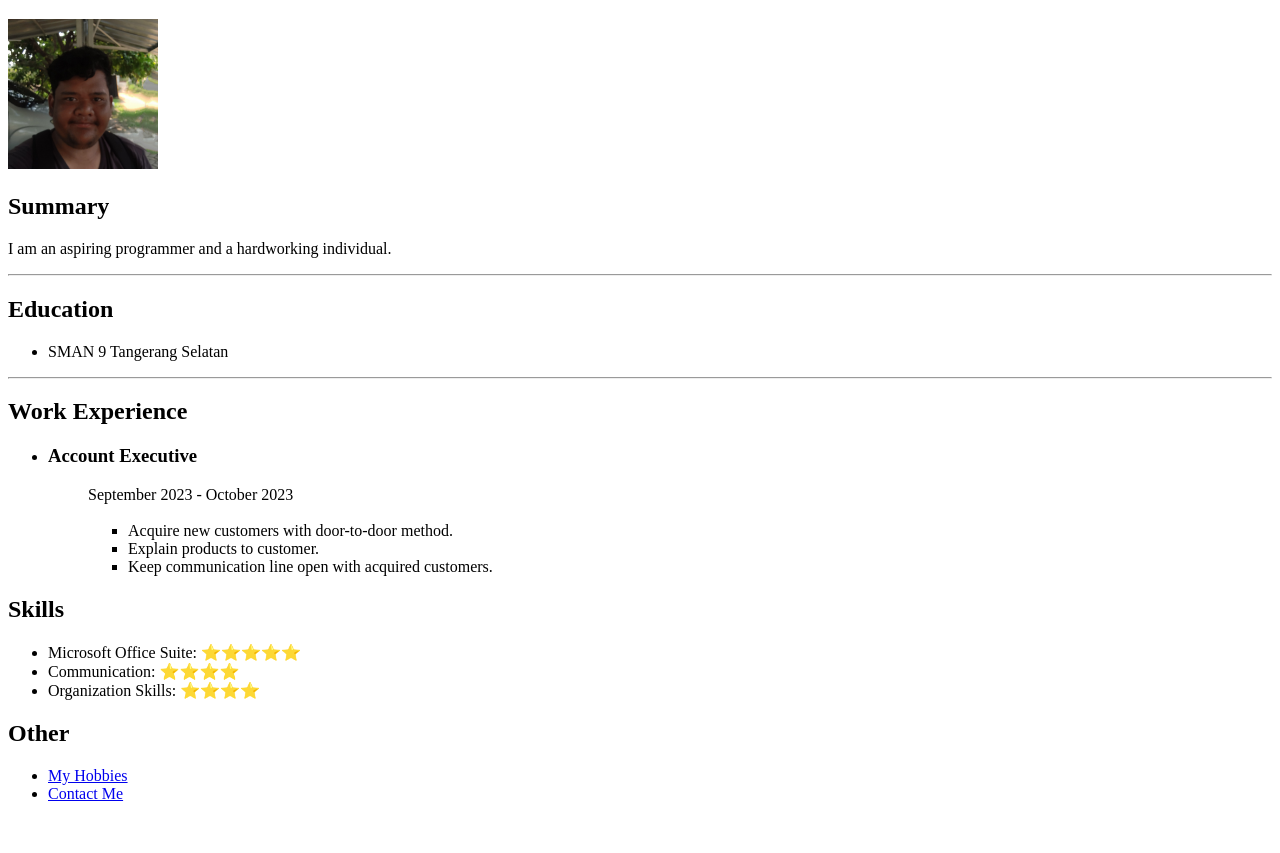
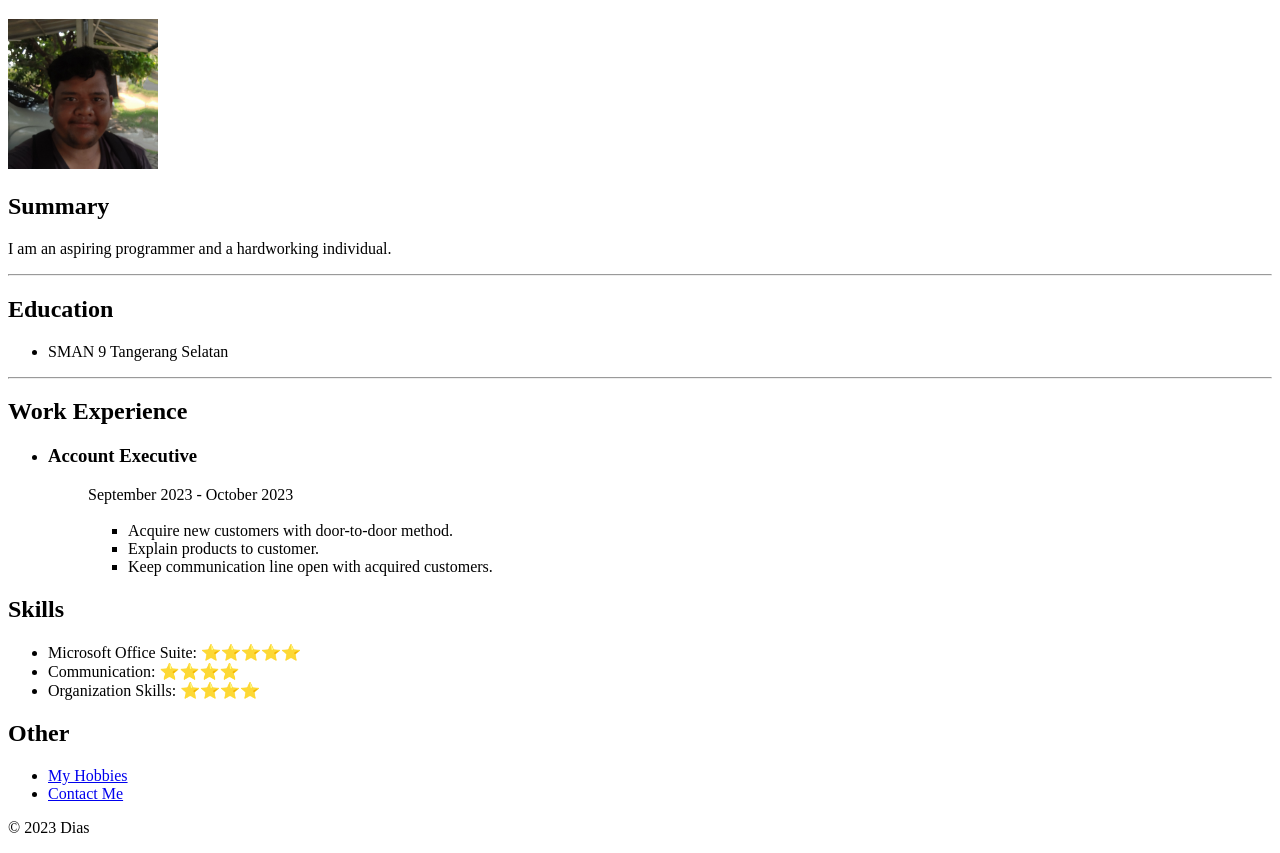
Before and after one commit to gonfr14/html-resume, a plain HTML site: page index.html in a window 1280 px wide. Shown: the part 61-914 px from the top of the page. Before the commit the page ends 880 px from the top, so only its background shows below. Drawn offline with Linux system fonts and the light colour scheme.

Commit message:
Add files via upload

```diff
--- a/index.html
+++ b/index.html
@@ -46,4 +46,8 @@
             <li><a href="./public/contact.html">Contact Me</a></li>
         </ul>
     </body>
+
+    <footer>
+        <p>© 2023 Dias</p>
+      </footer>
 </html>
```
